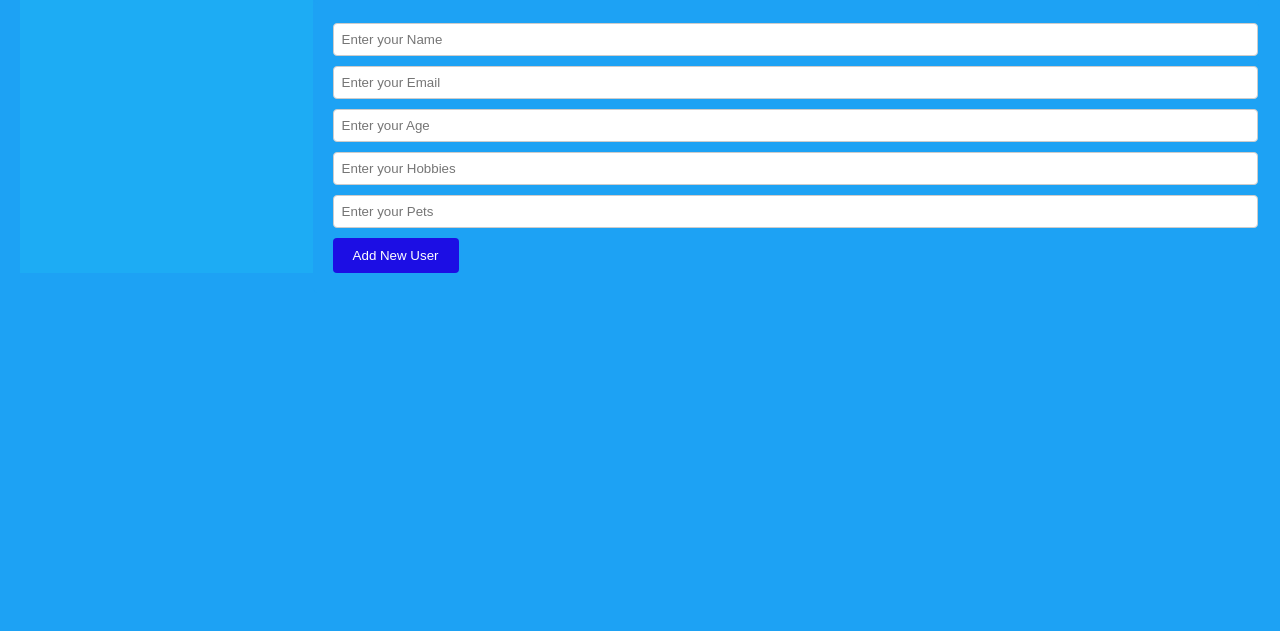
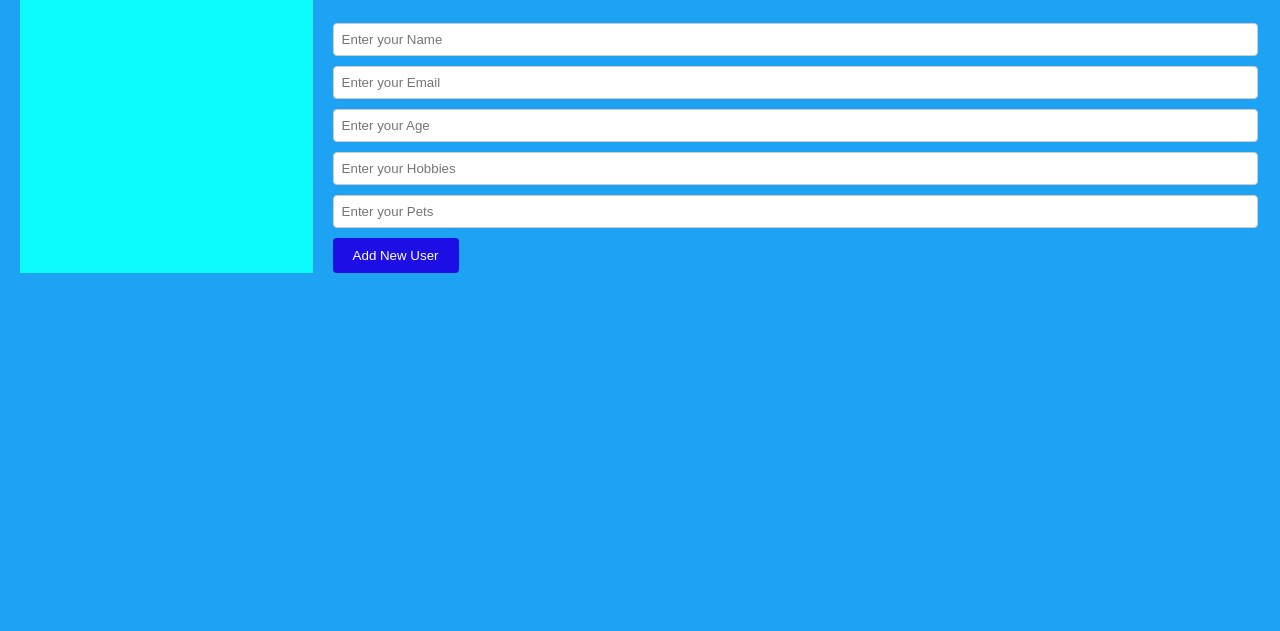
Before and after one commit to idan70000-ui/docker-project, a website: page public/index.html in a window 1280 px wide. Shown: the part 169-800 px from the top of the page. Drawn offline with Linux system fonts and the light colour scheme; no server answers.

Commit message:
start production

```diff
--- a/public/style.css
+++ b/public/style.css
@@ -9,8 +9,8 @@ h1 {
     text-align: center;
 }
 header {
-    background-color: #1dacf4;
-    color: rgb(7, 0, 0);
+    background-color: #0cfcfc;
+    color: rgb(18, 239, 239);
     padding: 10px 0;
     text-align: center;
     margin-bottom: 20px;
```
